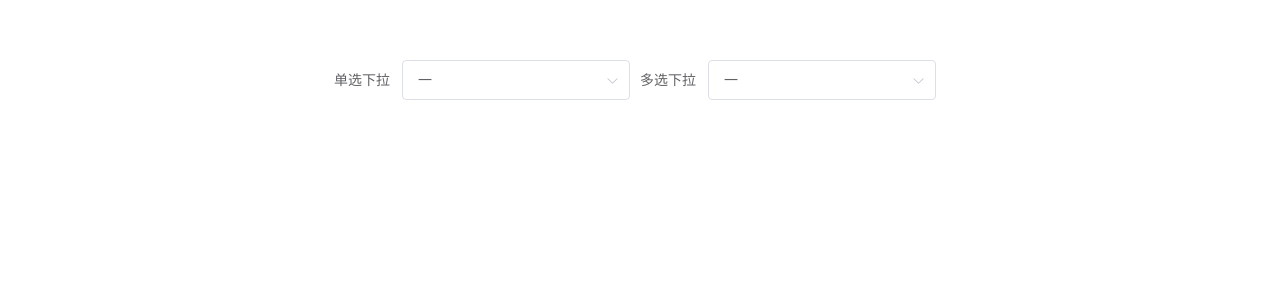
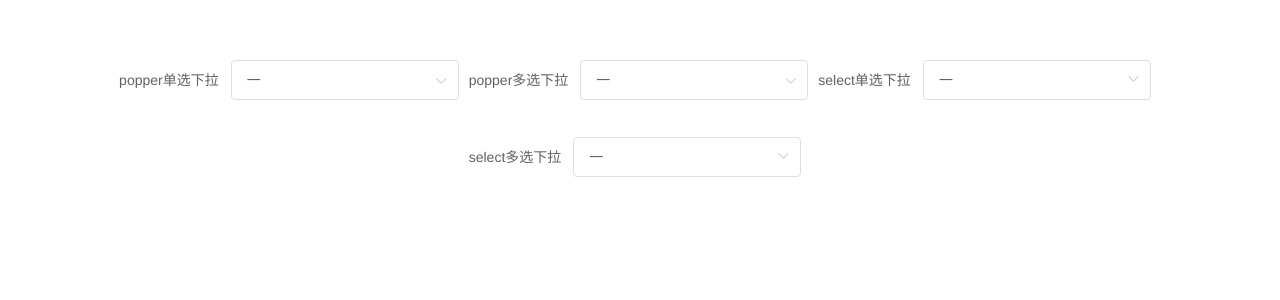
Before and after one commit to liang-louis/ele-select-tree, a Vue app: page / in a window 1280 px wide. Shown: the top 300 px of the page. Built offline with nearby package versions, Linux system fonts and the light colour scheme.

Commit message:
增加select+tree形式下拉树

```diff
--- a/src/App.vue
+++ b/src/App.vue
@@ -1,11 +1,17 @@
 <template>
   <div id="app">
     <el-form :model="form" inline>
-      <el-form-item label="单选下拉">
+      <el-form-item label="popper单选下拉">
         <SelectTree v-model="form.value" :options="treeOption"></SelectTree>
       </el-form-item>
-      <el-form-item label="多选下拉">
+      <el-form-item label="popper多选下拉">
         <SelectTree v-model="form.values" :options="treeOption" multiple></SelectTree>
+      </el-form-item>
+      <el-form-item label="select单选下拉">
+        <TreeSelect v-model="form.val" :options="treeOption" filterable></TreeSelect>
+      </el-form-item>
+      <el-form-item label="select多选下拉">
+        <TreeSelect v-model="form.vals" :options="treeOption" multiple filterable></TreeSelect>
       </el-form-item>
     </el-form>
   </div>
@@ -13,14 +19,17 @@
 
 <script>
   import SelectTree from '@/components/SelectTree.vue'
+  import TreeSelect from '@/components/TreeSelect.vue'
 export default {
   name: 'App',
-  components: {SelectTree},
+  components: {SelectTree,TreeSelect},
   data() {
     return {
       form: {
         value:'1',
-        values:['1']
+        values:['1'],
+        val:'1',
+        vals:['1'],
       },
       treeValue: '1',
       treeOption: [
@@ -53,6 +62,42 @@ export default {
             },{
               label: '略略略-2',
               value:'略略略2---',
+            },{
+              label: '略-1',
+              value:'-',
+            },{
+              label: '略-2',
+              value:'2-',
+            },{
+              label: '1',
+              value:'--',
+            },{
+              label: '2',
+              value:'2---',
+            },{
+              label: '略略1',
+              value:'略略--',
+            },{
+              label: '略略2',
+              value:'略略2--',
+            },{
+              label: '略略略1',
+              value:'略略略--',
+            },{
+              label: '略略略2',
+              value:'略略略2--',
+            },{
+              label: '略-1',
+              value:'略---',
+            },{
+              label: '略-2',
+              value:'略2---',
+            },{
+              label: '略略-1',
+              value:'略略---',
+            },{
+              label: '略略-2',
+              value:'略略2---',
             }
           ]
         }
--- a/src/components/SelectTree.vue
+++ b/src/components/SelectTree.vue
@@ -1,4 +1,4 @@
-<!-- 树状选择器 -->
+<!-- 树状选择器 el-popover+el-tree+el-input -->
 <template>
   <el-popover
     ref="popover"
@@ -68,7 +68,6 @@
         type: Object,
         default() {
           return {
-            parent: 'parentId',
             value: 'value',
             label: 'label',
             children: 'children',
--- /dev/null
+++ b/src/components/TreeSelect.vue
@@ -0,0 +1,174 @@
+<!--el-select+el-tree -->
+<template>
+  <el-select ref="select" :value="showLabel"
+             :placeholder="placeholder"
+             :clearable="clearable"
+             :disabled="disabled"
+             :filterable="filterable" :filter-method="selectFilter"
+             @focus="selectFocus"
+             @clear="emitVal('')">
+    <el-option :value="showLabel" :label="showLabel">
+      <el-tree ref="tree"
+               :accordion="accordion"
+               :data="options"
+               :props="props"
+               :node-key="props.value"
+               :show-checkbox="multiple"
+               :default-expanded-keys="defaultExpandedKey"
+               :default-checked-keys="(multiple && Array.isArray(value)) ? value : []"
+               :expand-on-click-node="false"
+               :check-strictly="checkStrictly"
+               :filter-node-method="treeFilter"
+               @node-click="nodeClick"
+               @check="nodeCheck"
+      >
+      </el-tree>
+    </el-option>
+  </el-select>
+</template>
+
+<script type="es6">
+  export default {
+    name: "TreeSelect",
+    props: {
+      props: { //配置项
+        type: Object,
+        default() {
+          return {
+            value: 'value',
+            label: 'label',
+            children: 'children',
+          }
+        }
+      },
+      options: { //选项列表数据
+        type: Array,
+        default() {
+          return []
+        }
+      },
+      value: { //绑定值
+        type: [String, Number, Array],
+      },
+      accordion: { //是否每次只展开一个同级树节点
+        type: Boolean,
+        default: false
+      },
+      size: {
+        type: String,
+        default: ''
+      },
+      multiple: { // 是否可多选
+        type: Boolean,
+        default: false
+      },
+      filterable: { // 是否可搜索
+        type: Boolean,
+        default: false
+      },
+      clearable: { // 是否可清空
+        type: Boolean,
+        default: true
+      },
+      disabled: { // 是否禁用
+        type: Boolean,
+        default: false
+      },
+      placeholder: String,
+      checkStrictly: { //父子是否不互相关联
+        type: Boolean,
+        default: false
+      }
+    },
+    data() {
+      return {
+        defaultExpandedKey: [],
+      }
+    },
+    computed: {
+      showLabel() {
+        let label = '';
+        const value = this.value;
+        if (this.multiple) { //多选
+          if (Array.isArray(value) && value.length>0) {
+            const labelArr = [];
+            value.forEach(value=>{
+              labelArr.push(this.queryTree(this.options, value))
+            });
+            label = labelArr.join(',')
+          }
+        } else { //单选
+          if (value) {
+            label = this.queryTree(this.options, value);
+          }
+        }
+        return label;
+      }
+    },
+    methods: {
+      // 搜索树状数据中的 ID,获取label
+      queryTree(tree, id) {
+        let stark = [];
+        stark = stark.concat(tree);
+        let label = '';
+        while (stark.length) {
+          const temp = stark.shift();
+          if (temp[this.props.children]) {
+            stark = stark.concat(temp[this.props.children]);
+          }
+          if (temp[this.props.value] === id) {
+            label = temp[this.props.label];
+          }
+        }
+        return label;
+      },
+      // 提交值
+      emitVal(val) {
+        this.$emit('input', val)
+      },
+      // select框获得焦点
+      selectFocus() {
+        this.$refs.tree.filter('');
+      },
+      // select option过滤
+      selectFilter(label) {
+        this.$refs.tree.filter(label);
+        return true
+      },
+      // 树过滤方法
+      treeFilter(query, data) {
+        if (!query) {
+          return true
+        } else {
+          const labelArray = query.split(',');
+          return labelArray.some(value => {
+            return value && data[this.props.label].includes(value)
+          })
+        }
+      },
+
+      // 点击节点
+      nodeClick(node) {
+        if (!this.multiple) {
+          this.emitVal(node[this.props.value])
+          this.$refs.select.blur()  //使select失去焦点 隐藏下拉框
+        }
+      },
+      // 点击复选框
+      nodeCheck(node, data) {
+        this.emitVal(data.checkedKeys)
+      }
+    },
+  };
+</script>
+
+<style scoped lang="scss" type="text/scss">
+  .el-select-dropdown__item {
+    height: auto;
+    max-height: 274px;
+    padding: 0;
+  }
+  .el-tree {
+    padding: 12px;
+  }
+</style>
```
